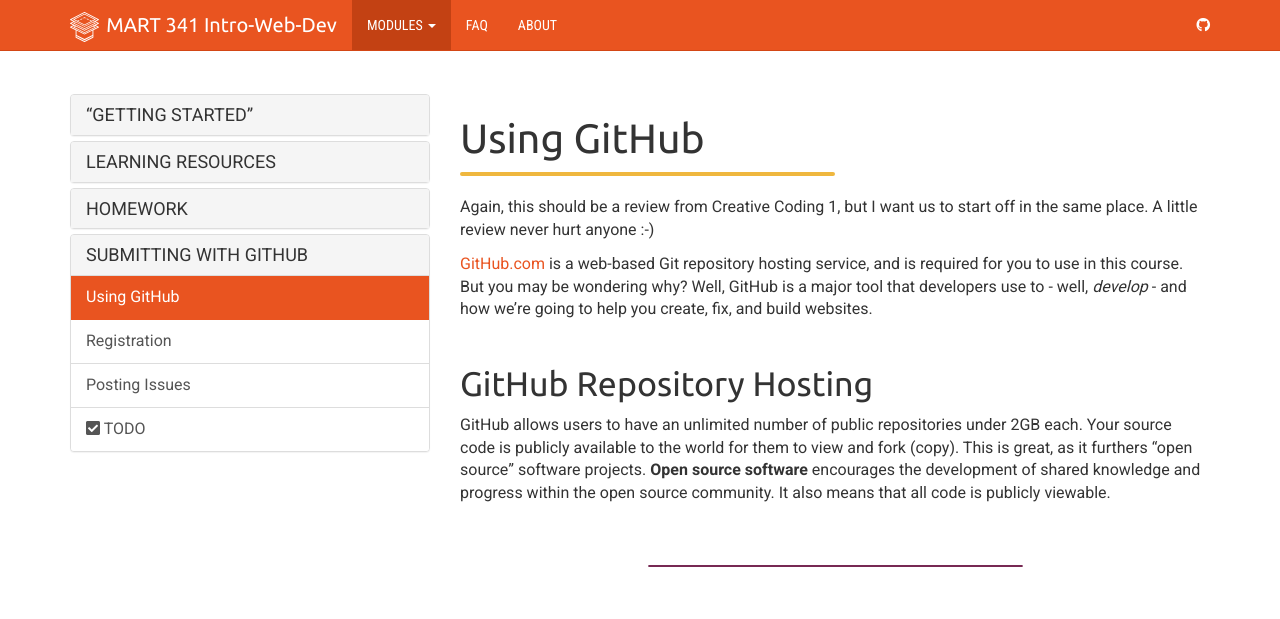
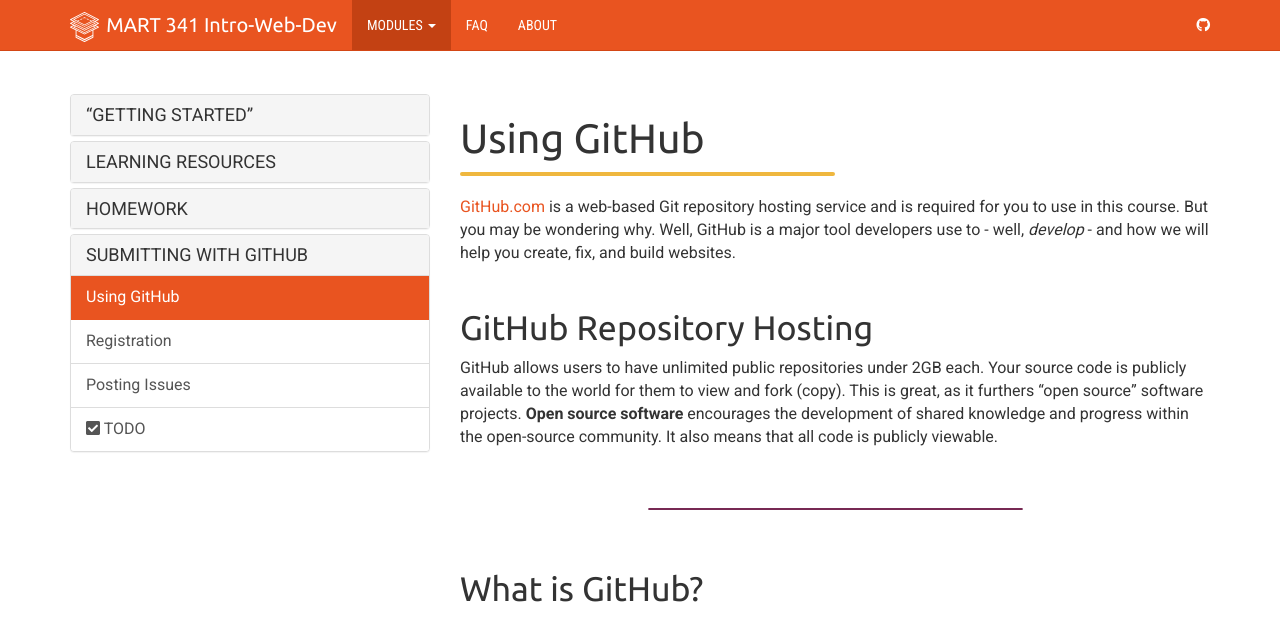
Before and after one commit to Montana-Media-Arts/webDesignFall2024, a Jekyll site: the page built from _docs/topic-00/03-submitting/page-01.md, in a window 1280 px wide and 1400 px high. Shown: the top 619 px of the window. Built offline with Jekyll 4.4.1, drawn with Linux system fonts in a browser that asks for light colours; nearby versions of some CDN libraries; some of the changed text lies outside the part shown; grey boxes are pictures that could not be loaded.

Commit message:
Made minor edits for clarity

```diff
--- a/_docs/topic-00/03-submitting/page-01.md
+++ b/_docs/topic-00/03-submitting/page-01.md
@@ -8,13 +8,11 @@
 
 <div class="divider-heading"></div>
 
-Again, this should be a review from Creative Coding 1, but I want us to start off in the same place.  A little review never hurt anyone :-)
-
-<a href="https://github.com/" target="_blank">GitHub.com</a> is a web-based Git repository hosting service, and is required for you to use in this course. But you may be wondering why? Well, GitHub is a major tool that developers use to - well, _develop_ - and how we’re going to help you create, fix, and build websites.
+<a href="https://github.com/" target="_blank">GitHub.com</a> is a web-based Git repository hosting service and is required for you to use in this course. But you may be wondering why. Well, GitHub is a major tool developers use to - well, _develop_ - and how we will help you create, fix, and build websites.
 
 
 ## GitHub Repository Hosting
-GitHub allows users to have an unlimited number of public repositories under 2GB each. Your source code is publicly available to the world for them to view and fork (copy). This is great, as it furthers “open source” software projects. **Open source software** encourages the development of shared knowledge and progress within the open source community. It also means that all code is publicly viewable.
+GitHub allows users to have unlimited public repositories under 2GB each. Your source code is publicly available to the world for them to view and fork (copy). This is great, as it furthers “open source” software projects. **Open source software** encourages the development of shared knowledge and progress within the open-source community. It also means that all code is publicly viewable.
 
 
 <div class="divider-pg"></div>
@@ -32,7 +30,7 @@
 ## Benefits
 
 ### Advanced Collaboration Tools:
-As you saw in the above video, GitHub also provides advanced collaboration tools. This is not something you will use much this semester, however it is important to know about and you will use it in future projects.
+As the above video shows, GitHub also provides advanced collaboration tools. This is not something you will use much this semester. However, it is important to know about it, and you will use it in future projects.
 
 ###  Static Website Hosting:
 GitHub also provides a service known as <a href="https://pages.github.com/" target="_blank">GitHub Pages</a>. This service provides **free** static website hosting. This is what you will primarily use this semester to host your web projects.
@@ -40,7 +38,7 @@
 Did I mention it is **FREE**? This means you do not have to purchase server providers from another company.
 
 ### Community Wiki Pages:
-Each repository also contains a community-editable wiki page, which can provide in depth information and how-to tutorials on a specific project.
+Each repository also contains a community-editable wiki page, which can provide in-depth information and how-to tutorials on a specific project.
 
 ### Issue Tracker:
-The Issues tracker serves as a place for people to create new “issues” or “feature requests.” This can then be used to assign people to work on these issues, ask for help from other users, or track the progress of a new feature.
+The Issues tracker allows people to create new “issues” or “feature requests.” This can then be used to assign people to work on these issues, ask for help from other users, or track the progress of a new feature.
```
